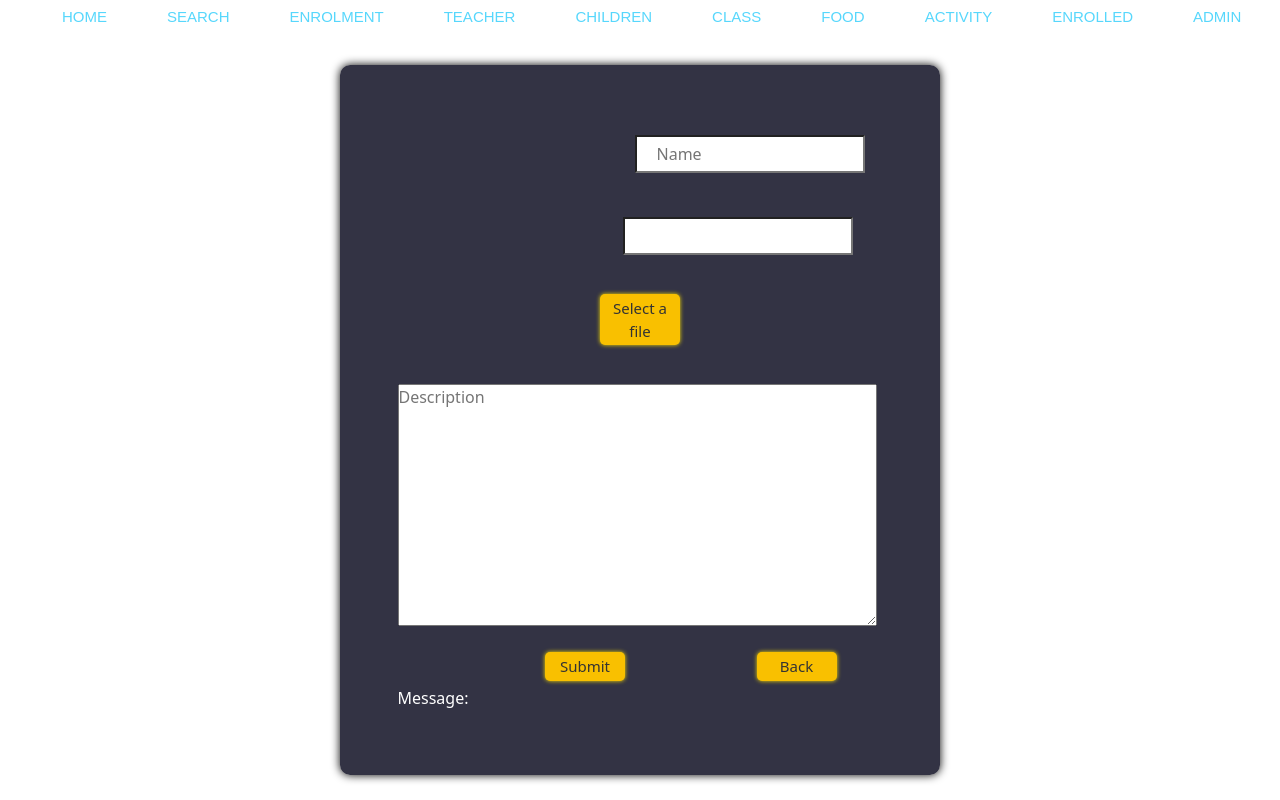
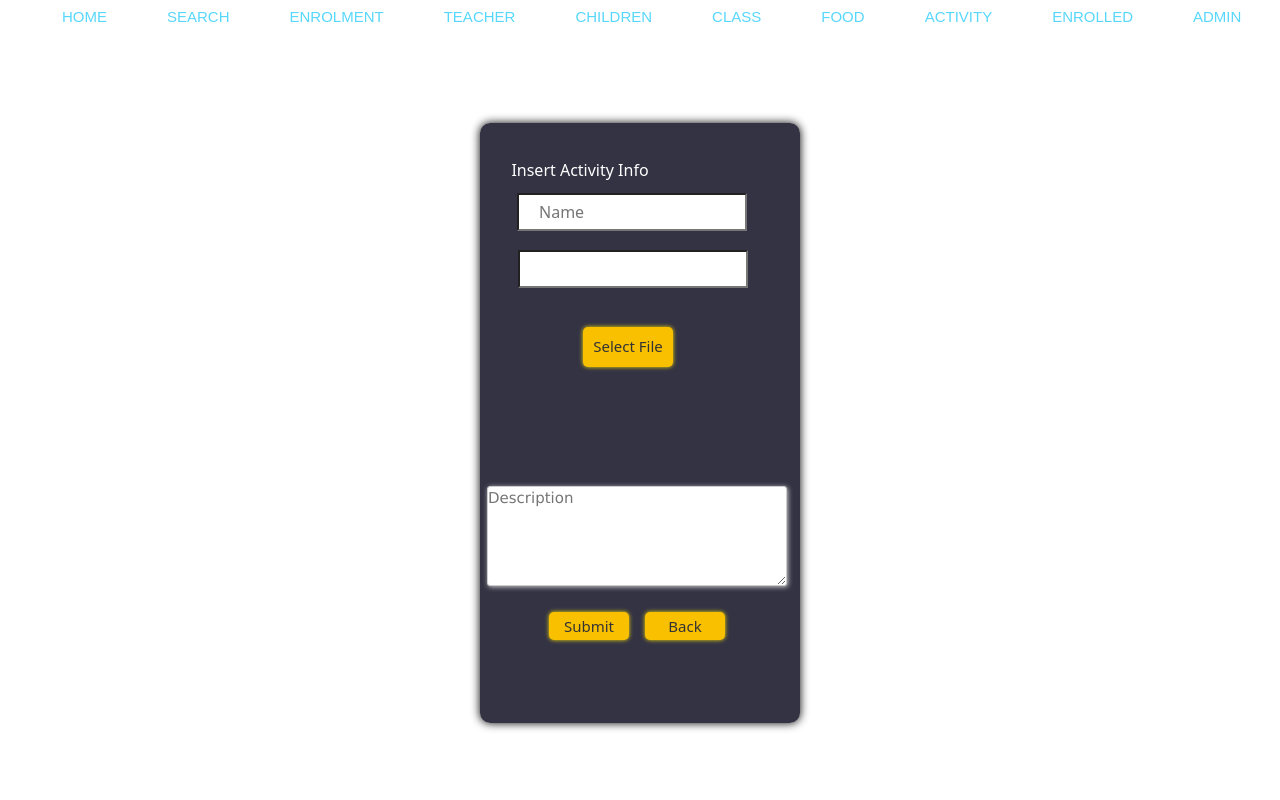
Before and after one commit to hxinqc/garderie-Xin-Hani, a React (Create React App) app in the folder garderiefrontend/: page /activity/AddActivity in a window 1280 px wide. Built offline with nearby package versions, Linux system fonts and the light colour scheme.

Commit message:
Add Activites page and nabar and css

```diff
--- a/garderiefrontend/src/component/activity/ActivityHome.js
+++ b/garderiefrontend/src/component/activity/ActivityHome.js
@@ -2,7 +2,7 @@ import React, { useState, useEffect } from "react";
 import styled from "styled-components";
 import { Link } from "react-router-dom";
 
-const AdminHome = () => {
+const ActivityHome = () => {
   // var BASE_URL = "http://localhost:8080";
   const [activities, setActivities] = useState([]);
 
@@ -40,30 +40,7 @@ const AdminHome = () => {
 
   return (
     <div className="container">
-      <NavDiv>
-          {/* <nav className="navbar navbar-expand-lg navbar-light bg-primary">
-        <div className="container-fluid"> */}
-          <MyButton>
-            <Link className="navbar-brand" to="/Activities">
-              Activities Info
-            </Link>
-          </MyButton>
-          <button
-            className="navbar-toggler"
-            type="button"
-            data-bs-toggle="collapse"
-            data-bs-target="#navbarSupportedContent"
-            aria-controls="navbarSupportedContent"
-            aria-expanded="false"
-            aria-label="Toggle navigation"
-          >
-            <span className="navbar-toggler-icon"></span>
-          </button>
 
-          <Link className="btn btn-outline-light" to="/activity/AddActivity">
-            Add Activity
-          </Link>
-        </NavDiv>
       <div className="py-4">
 
         <table className="table border shadow">
@@ -114,7 +91,7 @@ const AdminHome = () => {
   );
 };
 
-export default AdminHome;
+export default ActivityHome;
 
 const MyButton = styled.div`
   display: flex;
--- /dev/null
+++ b/garderiefrontend/src/component/activity/ActivityNav.js
@@ -0,0 +1,73 @@
+import React from "react";
+import { Link } from "react-router-dom";
+import styled from "styled-components";
+import "./activityNav.css";
+
+
+function ActivityNav() {
+  return(
+    <>
+      {/* <LabelDiv>Teachers Info </LabelDiv> */}
+
+      <NavDiv className="container">
+        {/* <nav className="navbar navbar-expand-lg navbar-light bg-primary">
+        <div className="container-fluid"> */}
+        <MyButton>
+          <Link className="navbar-brand" to="/Classes">
+            Activity Info
+          </Link>
+        </MyButton>
+        <button
+          className="navbar-toggler"
+          type="button"
+          data-bs-toggle="collapse"
+          data-bs-target="#navbarSupportedContent"
+          aria-controls="navbarSupportedContent"
+          aria-expanded="false"
+          aria-label="Toggle navigation"
+        >
+          <span className="navbar-toggler-icon"></span>
+        </button>
+
+        <Link className="btn btn-outline-light" to="/activity/AddActivity">
+          Add Activity
+        </Link>
+        {/* </div>
+      </nav> */}
+      </NavDiv>
+    </>
+  );
+}
+
+const LabelDiv = styled.div`
+  color: red;
+  margin-left: 400px;
+  font-size: 22px;
+  font-weight: 300;
+  z-index: 100;
+`;
+
+const MyButton = styled.div`
+  display: flex;
+  color: white;
+  margin-left: 170px;
+  margin-top: 30px;
+  align-items: center;
+  justify-content: center;
+`;
+
+const NavDiv = styled.div`
+  display: flex;
+  width: 450px;
+  height: 50px;
+  align-items: center;
+  /* margin-left: 410px;  */
+  /* background-color:black; */
+  background: rgba(0, 0, 22, 0.8);
+  align-items: center;
+  justify-content: center;
+  color: white;
+  box-shadow: 0 0 10px rgba(0, 0, 0, 1);
+  margin-bottom: -20px;
+`;
+export default ActivityNav
--- a/garderiefrontend/src/component/activity/AddActivity.js
+++ b/garderiefrontend/src/component/activity/AddActivity.js
@@ -61,7 +61,7 @@ export default function AddActivity() {
         console.log(lastStatus);
         if (lastStatus === 201) {
           localStorage.setItem("data", JSON.stringify(data.data));
-          setMessage("Activity added.");
+          setMessage("Activity Successfully added");
           resetForm();
         }
       })
@@ -73,6 +73,8 @@ export default function AddActivity() {
 
   return (
     <Wrapper>
+            <Title> Insert Activity Info</Title>
+
       <FormDiv>
         <Form
           onSubmit={(ev) => {
@@ -92,18 +94,19 @@ export default function AddActivity() {
               />
             </Label>
             <br />
-            <div >
+            <DateDiv >
               {/* ActivityDate: */}
               <DateSelect
+                placeholder="Activity Date"
                 selectedDate={activityDate}
                 setselectedDate={(date) => {
                   setActivityDate(date);
                 }}
                 value={activityDate != null ? activityDate : ""}
               />
-            </div>
+            </DateDiv>
             <br />
-            <Button onClick={handleClick}>Select a file</Button>
+            <FileButton onClick={handleClick}>Select File</FileButton>
             <Label>{orgFileName}</Label>
             <input
               type="file"
@@ -113,14 +116,14 @@ export default function AddActivity() {
             />
             <br />
             <Label>
-              <textarea
+              <Textarea
                 required
                 placeholder="Description"
                 rows="10"
                 cols="50"
                 value={description != null ? description : ""}
                 onChange={(e) => setDescription(e.target.value)}
-              ></textarea>
+              ></Textarea>
             </Label>
             <Buttonsdiv>
               <Button type="submit">Submit</Button>
@@ -129,13 +132,48 @@ export default function AddActivity() {
               </Link>
             </Buttonsdiv>
 
-            <Label>Message: {message} </Label>
+            <MessageLabel> {message} </MessageLabel>
           </div>
         </Form>
       </FormDiv>
     </Wrapper>
   );
 }
+
+
+const DateDiv = styled.div`
+margin-right:15px;
+margin-top:-25px;
+`;
+const Textarea =styled.textarea`
+height: 100px;
+  width: 300px;
+border-radius: 3px;
+border: 1px solid #CCC;
+font-weight: 200;
+font-size: 15px;
+font-family: Verdana;
+box-shadow: 1px 1px 5px #CCC;
+margin-top: 60px;
+&.hover{
+  width: 200px;
+height: 29px;
+border-radius: 3px;
+border: 1px solid #CCC;
+font-weight: 200;
+font-size: 15px;
+font-family: Verdana;
+box-shadow: 1px 1px 5px #CCC;
+}
+`;
+
+const Title = styled.div`
+  position: absolute;
+  color: white;
+  margin-top: -500px;
+  margin-left: -120px;
+  z-index: 5;
+`;
 
 const Wrapper = styled.div`
   height: calc(100vh - 60px);
@@ -156,17 +194,18 @@ const Wrapper = styled.div`
 const FormDiv = styled.div``;
 
 const Form = styled.form`
-  // height: 390px;
-  width: 600px;
+  height: 600px;
+  width: 320px;
   border-radius: 10px;
   display: flex;
   flex-direction: column;
   align-items: center;
   background: rgba(0, 0, 22, 0.8);
   padding: 60px;
-  margin: 15px;
+  margin: 5px;
   border: none;
   box-shadow: 0 0 10px rgba(0, 0, 0, 1);
+  margin-top:10px;
 `;
 const Label = styled.label`
   align-items: center;
@@ -177,19 +216,18 @@ const Label = styled.label`
 const MessageLabel = styled.label`
   align-items: center;
   color: white;
-  margin-left: 45px;
-  margin-top: 10px;
+  margin-left: 2px;
   display: block;
-  font-weight: 300;
+  font-weight: 400;
   color: white;
+  margin-top: 20px;
+  margin-left: 14px;
 `;
-
 const Button = styled.button`
   position: relative;
   align-items: center;
   margin-bottom: 20px;
-  display: block;
-  margin: 0 auto;
+  margin-left: 16px;
   width: 80px;
   background-color: #f9c000;
   color: #333;
@@ -205,6 +243,27 @@ const Button = styled.button`
   transition: box-shadow 0.5s ease;
 `;
 
+const FileButton = styled.button`
+  position: relative;
+  align-items: center;
+  margin-bottom: 20px;
+  margin-left: 100px;
+  width: 80px;
+  background-color: #f9c000;
+  color: #333;
+  border: none;
+  cursor: pointer;
+  align-items: center;
+  height:40px;
+  width: 90px;
+  font-weight: 400;
+  margin-top: 5px;
+  font-size: 15px;
+  border-radius: 5px;
+  box-shadow: 0 0 4px #f7dd00;
+  transition: box-shadow 0.5s ease`;
+
+
 const Input = styled.input`
   margin: 0 auto;
   color: black;
@@ -217,12 +276,13 @@ const Input = styled.input`
   display: flex;
   justify-content: right;
   width: 230px;
-  margin-right: 12px;
+  margin-right: 40px;
 `;
+
 const Buttonsdiv = styled.div`
   display: flex;
   /* align-items:center; */
-  margin-left: 20px;
-  margin-right: 50px;
+  margin-left: 50px;
+  margin-right: 30px;
   margin-top: 10px;
 `;
--- /dev/null
+++ b/garderiefrontend/src/component/activity/activityNav.css
@@ -0,0 +1,8 @@
+.navbar-brand {
+  color: white;
+  font-size: 20px;
+  font-weight: 20px;
+  align-items: center;
+  margin-left: -250px;
+  margin-top: -25px;
+}
--- /dev/null
+++ b/garderiefrontend/src/pages/Activities.js
@@ -0,0 +1,23 @@
+import React from 'react';
+import styled from "styled-components";
+import ActivityHome from '../component/activity/ActivityHome';
+import ActivityNav from '../component/activity/ActivityNav';
+
+
+function Activities() {
+  return (
+    <Div>
+        <ActivityNav/>
+        <ActivityHome/>
+
+    </Div>
+  )
+}
+
+
+const Div=styled.div`
+position: relative;
+top:50px;
+`;
+
+export default Activities
```
Also changed, not shown: garderiefrontend/src/component/App.js (+3 -9 lines), garderiefrontend/src/pages/Class.js (deleted, +0 -9 lines).
